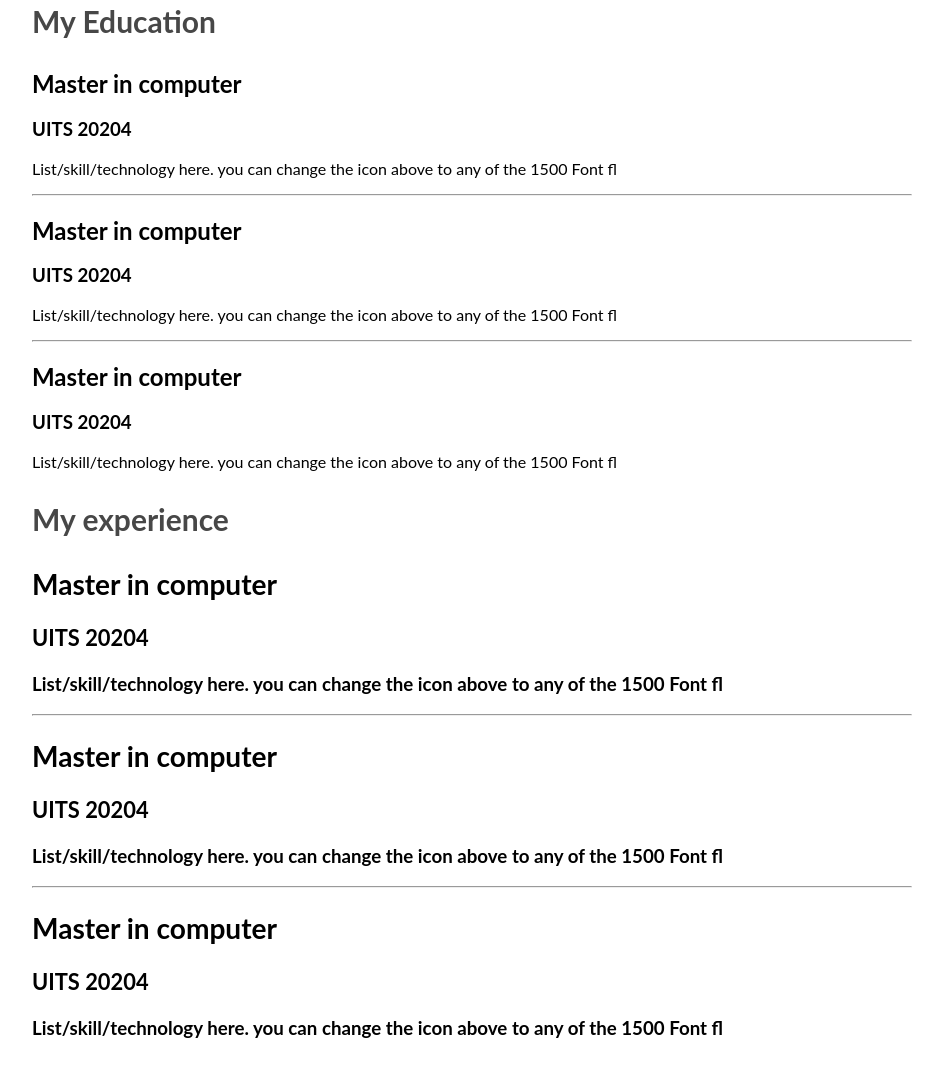
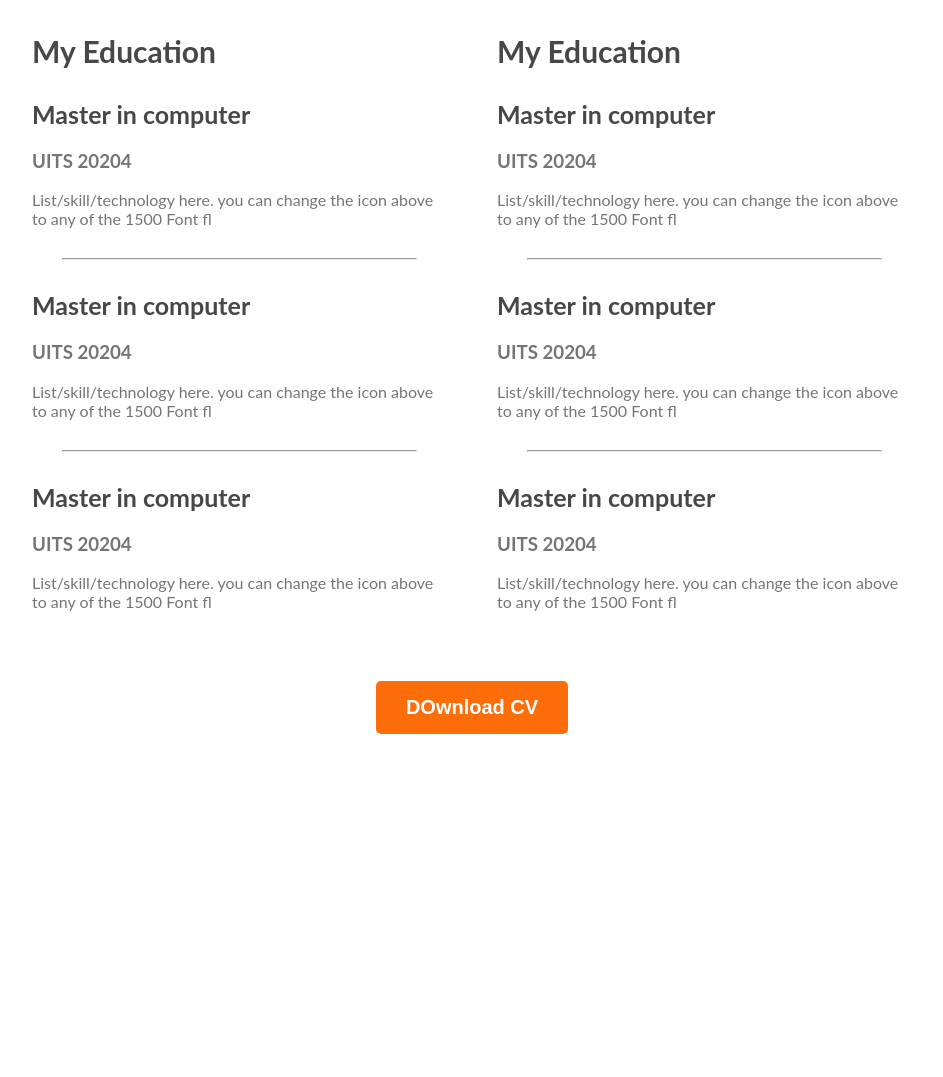
Before and after one commit to ZamanNazmul/webdeveloper-portfolio, a plain HTML site: page index.html in a window 1280 px wide. Shown: the part 2417-3494 px from the top of the page, without its empty margins (168-1111 px from the left). After the commit the page ends 3281 px from the top, so only its background shows below. Drawn offline with Linux system fonts and the light colour scheme.

Commit message:
finished the resume secitno

```diff
--- a/index.html
+++ b/index.html
@@ -129,35 +129,37 @@
                     </div>
                 </div>
 
+
                 <div class="resume-column">
-                    <h3 class="resume-column-title">My experience<h3>
+                    <h3 class="resume-column-title">My Education</h3>
 
-                            <div class="resume-item">
-                                <h2 class="resume-item-title">Master in computer </h2>
-                                <h3 class="resume-item-institute">UITS 20204 </h3>
-                                <p class="resume-item-description"> List/skill/technology here. you can change the icon
-                                    above to any of the 1500 Font fl</p>
-                            </div>
-                            <hr>
-                            <div class="resume-item">
-                                <h2 class="resume-item-title">Master in computer </h2>
-                                <h3 class="resume-item-institute">UITS 20204 </h3>
-                                <p class="resume-item-description"> List/skill/technology here. you can change the icon
-                                    above to any of the 1500 Font fl</p>
-                            </div>
-                            <hr>
-                            <div class="resume-item">
-                                <h2 class="resume-item-title">Master in computer </h2>
-                                <h3 class="resume-item-institute">UITS 20204 </h3>
-                                <p class="resume-item-description"> List/skill/technology here. you can change the icon
-                                    above to any of the 1500 Font fl</p>
-                            </div>
+                    <div class="resume-item">
+                        <h2 class="resume-item-title">Master in computer </h2>
+                        <h3 class="resume-item-institute">UITS 20204 </h3>
+                        <p class="resume-item-description"> List/skill/technology here. you can change the icon above to
+                            any of the 1500 Font fl</p>
+                    </div>
+                    <hr>
 
-
+                    <div class="resume-item">
+                        <h2 class="resume-item-title"> Master in computer </h2>
+                        <h3 class="resume-item-institute">UITS 20204 </h3>
+                        <p class="resume-item-description"> List/skill/technology here. you can change the icon above to
+                            any of the 1500 Font fl</p>
+                    </div>
+                    <hr>
+                    <div class="resume-item">
+                        <h2 class="resume-item-title"> Master in computer</h2>
+                        <h3 class="resume-item-institute"> UITS 20204</h3>
+                        <p class="resume-item-description">List/skill/technology here. you can change the icon above to
+                            any of the 1500 Font fl </p>
+                    </div>
                 </div>
             </div>
+            <div class="download-cv">
+                <button class="btn-primary">DOwnload CV</button>
+            </div>
         </section>
-
     </main>
 
     <footer>
--- a/styles/portfolio.css
+++ b/styles/portfolio.css
@@ -111,9 +111,10 @@ main {
     margin: 0 auto;
 }
 
-main section{
+main section {
     margin: 130px;
 }
+
 /* about section style */
 .about {
     padding: 130px;
@@ -151,7 +152,7 @@ main section{
 
 .skill-description {
     padding: flex;
-    color: #757575 ;
+    color: #757575;
 
 }
 
@@ -159,8 +160,43 @@ main section{
     padding: 30px 150px;
 }
 
-.resume-column-title{
-    color:#474747;
+.resume-column-title {
+    color: #474747;
     font-size: 30px;
     font-weight: 700;
 }
+
+.resume-container {
+    display: flex;
+    gap: 50px;
+}
+
+.resume-item-title {
+    font-size: 25px;
+    color: #474747;
+    font-weight: 700;
+
+}
+
+
+.resume-item-description{
+    margin-bottom: 20px;
+    margin-top: 0 px;
+
+}
+
+
+.resume-item-description,
+.resume-item-institute {
+
+    color: #757575
+}
+
+.resume-container hr {
+    margin: 30px;
+}
+
+.download-cv{
+    text-align: center;
+    margin-top: 50px;
+}
```
